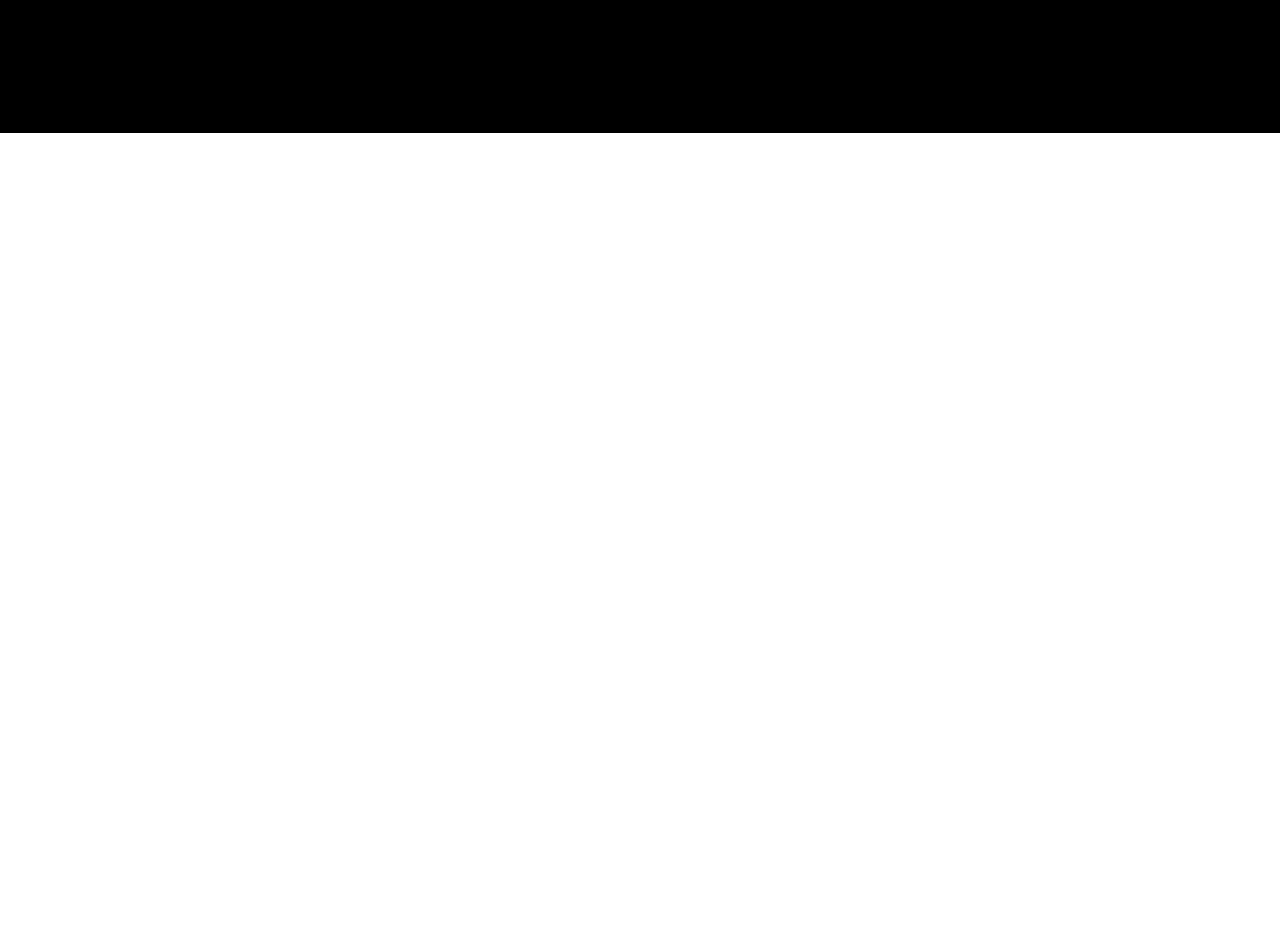
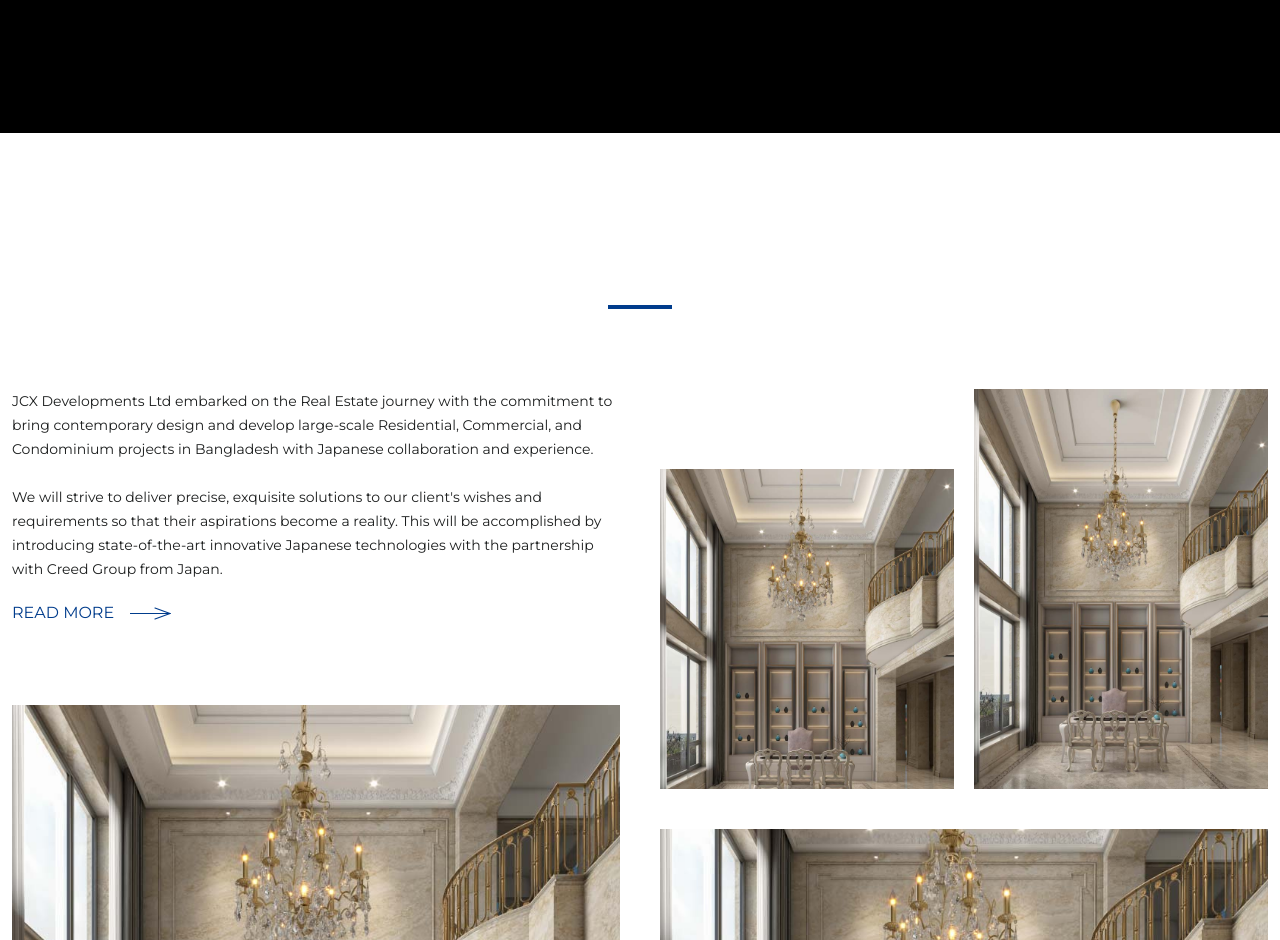
Before and after one commit to nuruddin-osman/nextgent-project, a Next.js app: page / in a window 1280 px wide. Shown: the part 1860-2800 px from the top of the page. Before the commit the page ends 1993 px from the top, so only its background shows below. Built offline with nearby package versions, Linux system fonts and the light colour scheme.

Commit message:
OUR ASCENDANCE design done

```diff
--- a/src/app/components/Banner.jsx
+++ b/src/app/components/Banner.jsx
@@ -154,7 +154,7 @@ const BannerSlider = () => {
 
           {/* Custom Navigation Buttons */}
           <div
-            className={`custom-prev absolute bottom-[2%] md:bottom-[8%] right-[20%] md:right-[12%] -translate-y-1/2
+            className={`custom-prev absolute bottom-[2%] md:bottom-[8%] right-[20%] md:right-[12%] -translate-y-1/2 text-[#f2f0f0]
            flex items-center justify-center w-12 h-12
            rounded-full cursor-pointer z-50
             transition-all duration-300 group`}
@@ -163,7 +163,7 @@ const BannerSlider = () => {
           </div>
           <div
             className={`custom-next absolute bottom-[2%] md:bottom-[8%] right-[6%] -translate-y-1/2
-            flex items-center justify-center w-12 h-12
+            flex items-center justify-center w-12 h-12 text-[#f2f0f0]
             rounded-full cursor-pointer z-50
              transition-all duration-300 group`}
           >
--- a/src/app/components/home/CardGrid.jsx
+++ b/src/app/components/home/CardGrid.jsx
@@ -77,7 +77,7 @@ const CardGrid = () => {
 
           {/* Custom Navigation Buttons */}
           <div
-            className={`custom-next absolute -bottom-16 md:-bottom-24 left-[16%] md:left-[6%] -translate-y-1/2
+            className={`custom-next absolute -bottom-16 md:-bottom-24 left-[16%] md:left-[6%] -translate-y-1/2 text-[#f2f0f0]
             flex items-center justify-center w-12 h-12
             rounded-full cursor-pointer z-80
              transition-all duration-300 group`}
@@ -86,7 +86,7 @@ const CardGrid = () => {
           </div>
           <div
             className={`custom-prev absolute -bottom-16 md:-bottom-24 left-0 -translate-y-1/2
-           flex items-center justify-center w-12 h-12
+           flex items-center justify-center w-12 h-12 text-[#f2f0f0]
            rounded-full cursor-pointer z-80
             transition-all duration-300 group`}
           >
--- /dev/null
+++ b/src/app/components/home/OurAscendance.jsx
@@ -0,0 +1,135 @@
+"use client";
+
+import SubHeading from "@/app/utils/SubHeading";
+import Image from "next/image";
+import React, { useEffect } from "react";
+import project_slide_1 from "../../assets/images/project_slide_1.webp";
+import AOS from "aos";
+import "aos/dist/aos.css";
+import { RightArrow } from "../icons/RightArrow";
+
+const OurAscendance = () => {
+  useEffect(() => {
+    AOS.init({
+      duration: 1000,
+      easing: "ease-in-out",
+      once: false, // scroll up/down both animation
+      mirror: true, // scroll down animation show
+    });
+  }, []);
+
+  console.log(project_slide_1);
+
+  return (
+    <section>
+      <div className="container mx-auto py-32 px-3">
+        <div
+          className="flex flex-col items-center justify-center gap-3"
+          data-aos="fade-up"
+          data-aos-delay="100"
+        >
+          <SubHeading content="OUR ASCENDANCE" className="text-secondary" />
+          <div className="w-16 h-1 bg-primary"></div>
+        </div>
+
+        <div className="flex flex-col lg:flex-row gap-10 mt-20">
+          {/* Left Column */}
+          <div className="w-full lg:w-1/2">
+            <div className="order-2 md:order-1">
+              <article
+                className="text-sm font-normal text-secondary font-montserrat leading-6 mb-6"
+                data-aos="fade-right"
+                data-aos-delay="200"
+              >
+                JCX Developments Ltd embarked on the Real Estate journey with
+                the commitment to bring contemporary design and develop
+                large-scale Residential, Commercial, and Condominium projects in
+                Bangladesh with Japanese collaboration and experience.
+              </article>
+              <article
+                className="text-sm font-normal text-secondary font-montserrat leading-6"
+                data-aos="fade-right"
+                data-aos-delay="300"
+              >
+                We will strive to deliver precise, exquisite solutions to our
+                client's wishes and requirements so that their aspirations
+                become a reality. This will be accomplished by introducing
+                state-of-the-art innovative Japanese technologies with the
+                partnership with Creed Group from Japan.
+              </article>
+              <div className="flex items-center gap-4 mt-5">
+                <button className="text-base uppercase font-normal text-primary font-montserrat">
+                  Read more
+                </button>
+                <span className="text-primary">
+                  <RightArrow />
+                </span>
+              </div>
+            </div>
+
+            <div
+              className="relative w-full h-[70vh] mt-20 order-1 md:order-2"
+              data-aos="fade-down"
+              data-aos-delay="400"
+            >
+              <Image
+                src={project_slide_1}
+                alt="JCX Development Project"
+                fill
+                className="object-cover"
+                sizes="(max-width: 768px) 100vw, 50vw"
+              />
+            </div>
+          </div>
+
+          {/* Right Column */}
+          <div className="w-full lg:w-1/2">
+            <div className="w-full flex gap-5 items-end">
+              <div
+                className="relative w-1/2 h-[40vh]"
+                data-aos="fade-up"
+                data-aos-delay="500"
+              >
+                <Image
+                  src={project_slide_1}
+                  alt="JCX Development Project"
+                  fill
+                  className="object-cover"
+                  sizes="(max-width: 768px) 100vw, 50vw"
+                />
+              </div>
+              <div
+                className="relative w-1/2 h-[50vh]"
+                data-aos="fade-up"
+                data-aos-delay="600"
+              >
+                <Image
+                  src={project_slide_1}
+                  alt="JCX Development Project"
+                  fill
+                  className="object-cover"
+                  sizes="(max-width: 768px) 100vw, 50vw"
+                />
+              </div>
+            </div>
+            <div
+              className="relative w-full h-[50vh] mt-10"
+              data-aos="fade-down"
+              data-aos-delay="700"
+            >
+              <Image
+                src={project_slide_1}
+                alt="JCX Development Project"
+                fill
+                className="object-cover"
+                sizes="(max-width: 768px) 100vw, 50vw"
+              />
+            </div>
+          </div>
+        </div>
+      </div>
+    </section>
+  );
+};
+
+export default OurAscendance;
--- a/src/app/components/home/Ourprejects.jsx
+++ b/src/app/components/home/Ourprejects.jsx
@@ -3,6 +3,7 @@ import React, { useEffect } from "react";
 import AOS from "aos";
 import "aos/dist/aos.css";
 import CardGrid from "./CardGrid";
+import SubHeading from "@/app/utils/SubHeading";
 
 const Ourprejects = () => {
   useEffect(() => {
@@ -16,12 +17,7 @@ const Ourprejects = () => {
       <div className="container mx-auto">
         <div className="flex flex-col items-center justify-center gap-3">
           <div className="w-72 h-[1px] bg-red-700/40 mb-6"></div>
-          <h2
-            data-aos="fade-up"
-            className="text-4xl font-light uppercase text-white font-montserrat leading-8"
-          >
-            our projects
-          </h2>
+          <SubHeading content="our projects" className="" />
           <div className="w-16 h-1 bg-red-700"></div>
         </div>
         <div className="">
--- a/src/app/components/icons/RightArrow.jsx
+++ b/src/app/components/icons/RightArrow.jsx
@@ -19,7 +19,7 @@ export const RightArrow = () => {
         y1={10.5}
         x2={40}
         y2={10.5}
-        stroke="#f2f0f0"
+        stroke="currentColor"
         strokeWidth="1.2"
         strokeLinecap="round"
         className={`transition-transform duration-500 ease-in-out origin-right ${
@@ -34,7 +34,7 @@ export const RightArrow = () => {
         y1={5}
         x2={40}
         y2={10.5}
-        stroke="#f2f0f0"
+        stroke="currentColor"
         strokeWidth="1.2"
         strokeLinecap="round"
       />
@@ -43,7 +43,7 @@ export const RightArrow = () => {
         y1={16}
         x2={40}
         y2={10.5}
-        stroke="#f2f0f0"
+        stroke="currentColor"
         strokeWidth="1.2"
         strokeLinecap="round"
       />
--- a/src/app/layouts/Navbar.jsx
+++ b/src/app/layouts/Navbar.jsx
@@ -116,7 +116,7 @@ const Navbar = () => {
         </div>
       </nav>
 
-      <div className="fixed top-0 left-0 z-50">
+      <div className="fixed top-0 left-0 z-50 w-full">
         {isOpen && <NavMenu handleClose={handleClose} />}
       </div>
       {/* Animated NavMenu Overlay */}
--- a/src/app/page.js
+++ b/src/app/page.js
@@ -1,11 +1,13 @@
 import React from "react";
 import BannerSlider from "./components/Banner";
 import Ourprejects from "./components/home/Ourprejects";
+import OurAscendance from "./components/home/OurAscendance";
 const Home = () => {
   return (
     <div>
       <BannerSlider />
       <Ourprejects />
+      <OurAscendance />
     </div>
   );
 };
--- /dev/null
+++ b/src/app/utils/SubHeading.jsx
@@ -0,0 +1,26 @@
+"use client";
+
+import React, { useEffect } from "react";
+import AOS from "aos";
+import "aos/dist/aos.css";
+
+const SubHeading = ({ className, content }) => {
+  useEffect(() => {
+    AOS.init({
+      duration: 1000,
+      once: true,
+    });
+  }, []);
+  return (
+    <>
+      <h2
+        data-aos="fade-up"
+        className={`text-4xl font-light uppercase text-white font-montserrat leading-8 ${className}`}
+      >
+        {content}
+      </h2>
+    </>
+  );
+};
+
+export default SubHeading;
```
